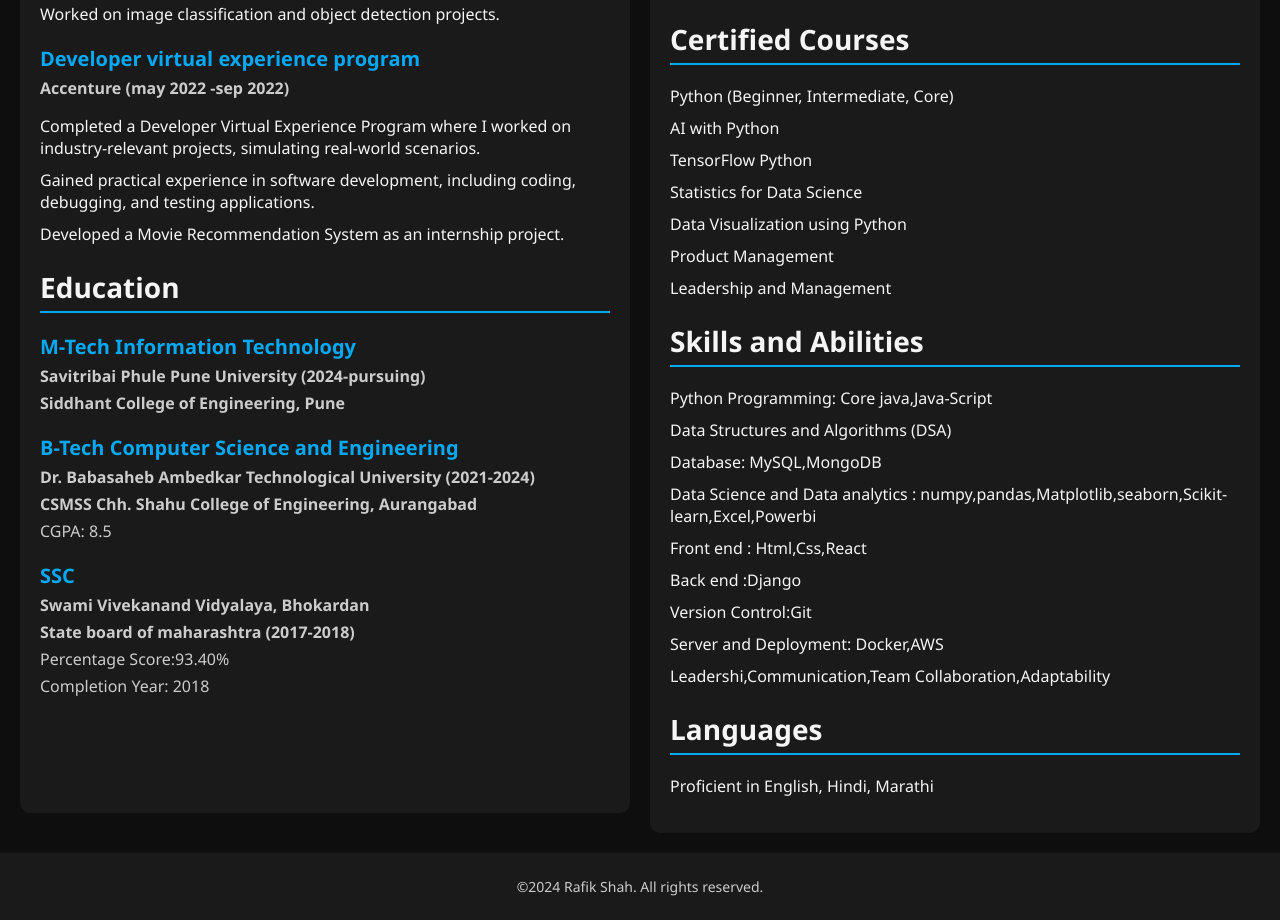
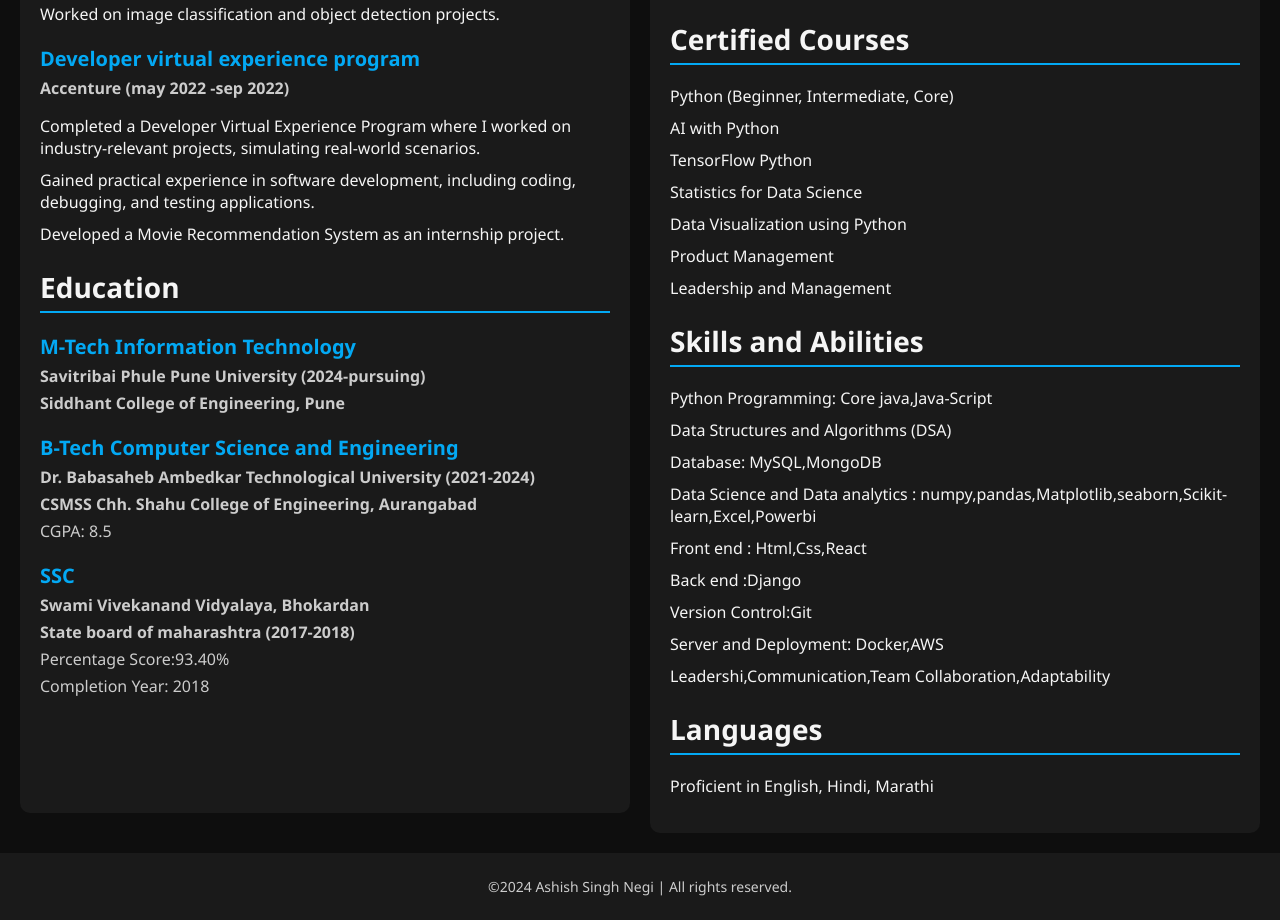
Before and after one commit to Ashish-Singh-Negi/myresume, a plain HTML site: page index.html in a window 1280 px wide. Shown: the part 736-1656 px from the top of the page. Drawn offline with Linux system fonts and the light colour scheme.

Commit message:
Update index.html

```diff
--- a/index.html
+++ b/index.html
@@ -305,7 +305,7 @@
     </div>
 
     <footer>
-        <p>©2024 Rafik Shah. All rights reserved.</p>
+        <p>©2024 Ashish Singh Negi | All rights reserved.</p>
     </footer>
 
 </body>
```
